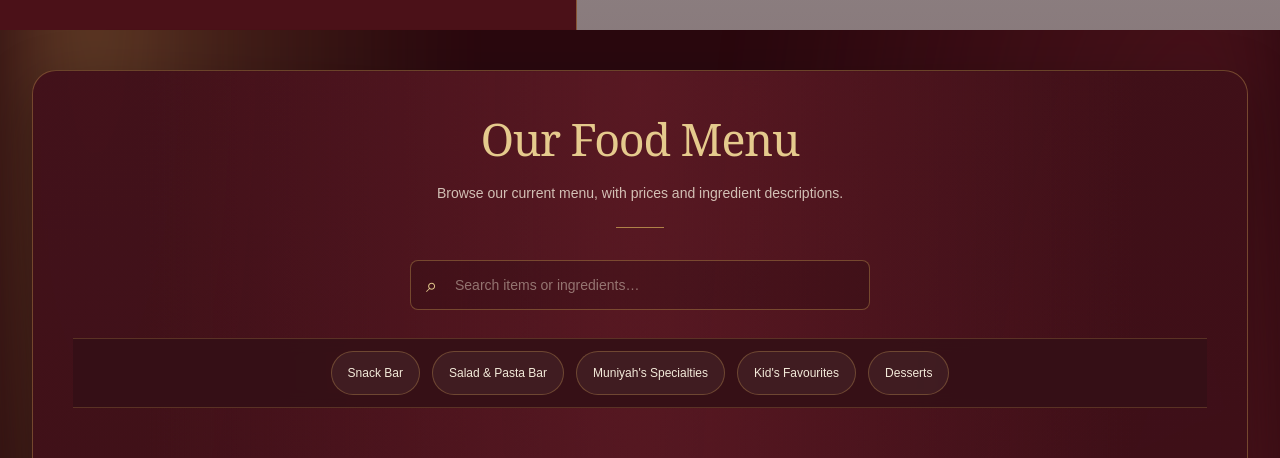
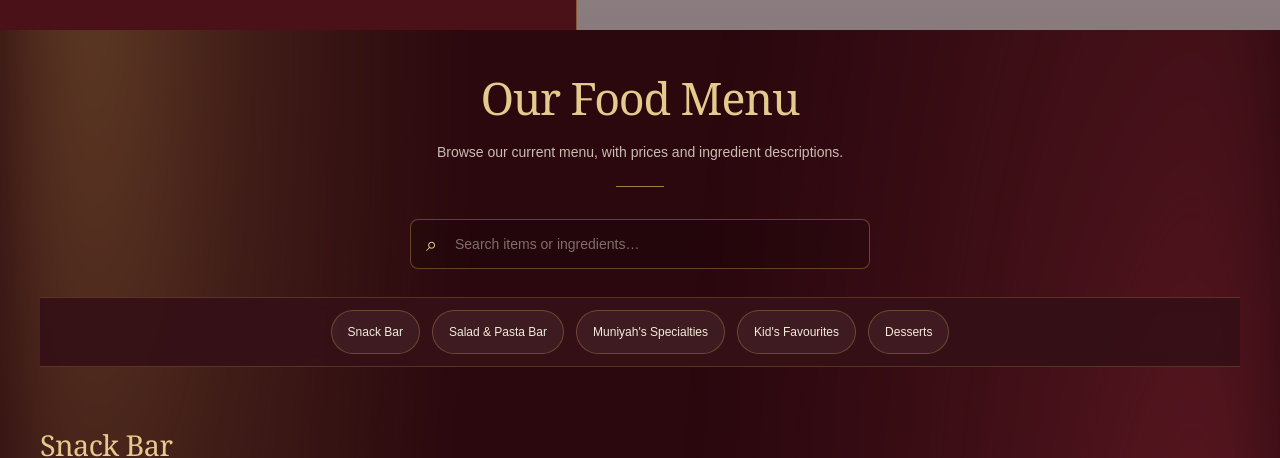
Before and after one commit to Veshon/psp_website, a React (Vite) app: page / in a window 1280 px wide. Shown: the part 624-1082 px from the top of the page. Built offline with nearby package versions, Linux system fonts and the light colour scheme; grey boxes are pictures that could not be loaded.

Commit message:
updated ui

```diff
--- a/src/App.jsx
+++ b/src/App.jsx
@@ -38,9 +38,8 @@ export default function App() {
       <SiteHeader activePage={menu.id} />
       <MenuHero {...menu.hero} />
 
-      <main id="menu" className="menu-content-wrap px-3 pb-12 pt-6 sm:px-6 sm:pb-16 sm:pt-10 lg:px-8">
-        <div className="menu-content-panel mx-auto max-w-[1320px] rounded-[24px] border border-palazzo-gold/40 px-3 py-6 shadow-[0_22px_60px_rgba(12,3,5,.32)] sm:px-7 sm:py-10 lg:px-10">
-        <section className="mx-auto mb-6 max-w-3xl px-2 text-center sm:mb-8 sm:px-4">
+      <main id="menu" className="menu-content-wrap mx-auto max-w-[1320px] px-4 pb-14 pt-6 sm:px-7 sm:pb-20 sm:pt-10 lg:px-10">
+        <section className="mx-auto mb-6 max-w-3xl px-1 text-center sm:mb-8 sm:px-4">
           <h2 className="font-serif text-[1.8rem] leading-tight tracking-[-.025em] text-palazzo-gold-light sm:text-[2.8rem]">{menu.title}</h2>
           <p className="mx-auto mt-2 max-w-2xl text-[12px] leading-5 text-palazzo-cream/80 sm:mt-3 sm:text-sm sm:leading-7">{menu.description}</p>
           <div className="mx-auto mt-5 h-px w-12 bg-palazzo-gold/80" />
@@ -54,7 +53,6 @@ export default function App() {
         ) : (
           <p className="rounded-xl border border-palazzo-gold/40 bg-black/10 px-5 py-12 text-center font-serif text-lg text-palazzo-cream/80">No menu items match “{query}”.</p>
         )}
-        </div>
       </main>
       <SiteFooter activePage={menu.id} />
     </div>
--- a/src/components/MenuCategoryNav.jsx
+++ b/src/components/MenuCategoryNav.jsx
@@ -1,7 +1,7 @@
 export default function MenuCategoryNav({ sections }) {
   return (
-    <nav className="flex justify-center menu-category-nav sticky top-0 z-10 mb-6 border-y border-palazzo-gold/25 bg-[#351017]/95 py-2 backdrop-blur sm:mb-8 sm:py-3" aria-label="Jump to a menu section">
-      <div className="flex min-w-0 gap-2 overflow-x-auto sm:gap-3">
+    <nav className="menu-category-nav sticky top-0 z-10 mb-6 border-y border-palazzo-gold/25 bg-[#351017]/95 py-2 backdrop-blur sm:mb-8 sm:py-3" aria-label="Jump to a menu section">
+      <div className="mx-auto flex min-w-0 justify-start gap-2 overflow-x-auto px-3 sm:justify-center sm:gap-3">
         {sections.map((section) => (
           <a
             key={section.id}
--- a/src/index.css
+++ b/src/index.css
@@ -80,14 +80,6 @@ body {
   opacity: .14;
 }
 
-.menu-content-panel {
-  position: relative;
-  background:
-    radial-gradient(ellipse at 50% 0%, rgba(121, 35, 47, .44), transparent 58%),
-    linear-gradient(155deg, rgba(66, 17, 26, .97), rgba(42, 8, 14, .98));
-  backdrop-filter: blur(8px);
-}
-
 a { -webkit-tap-highlight-color: transparent; }
 
 .menu-category-nav { scrollbar-width: none; }
```
